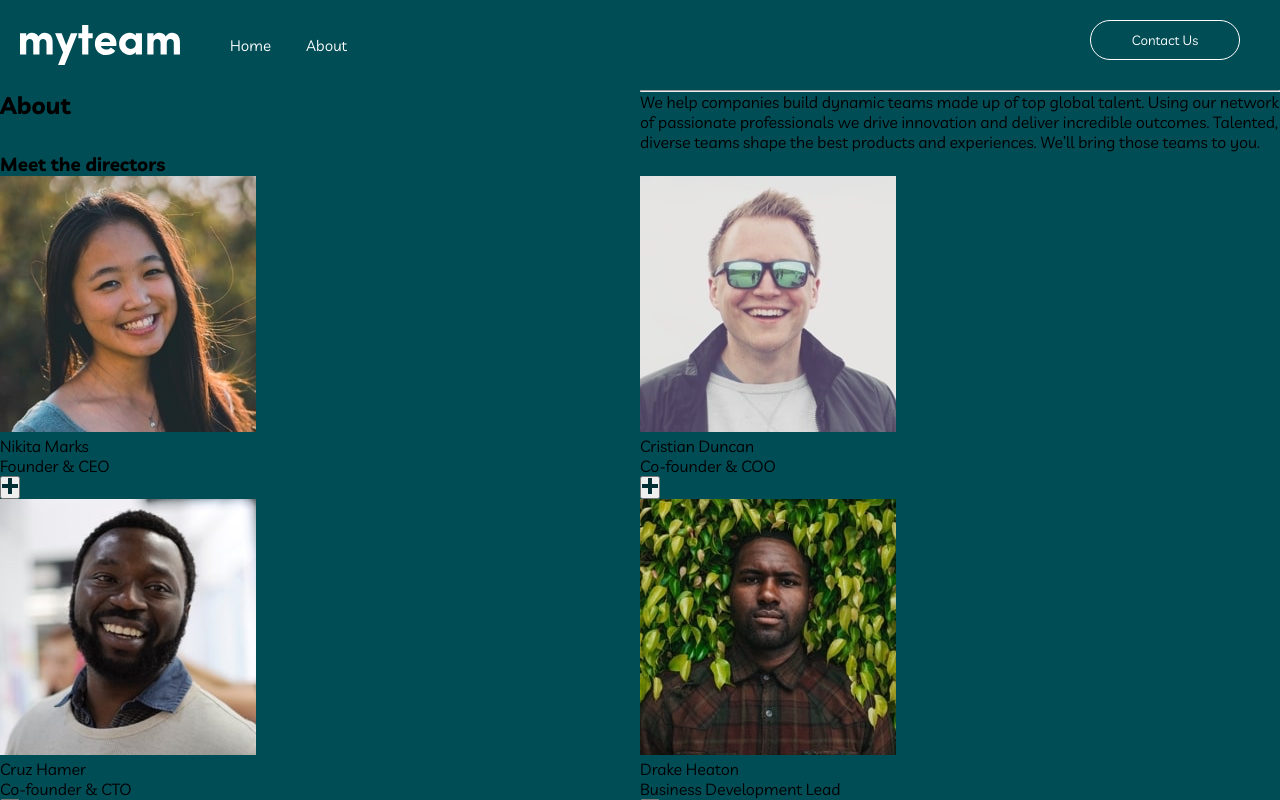
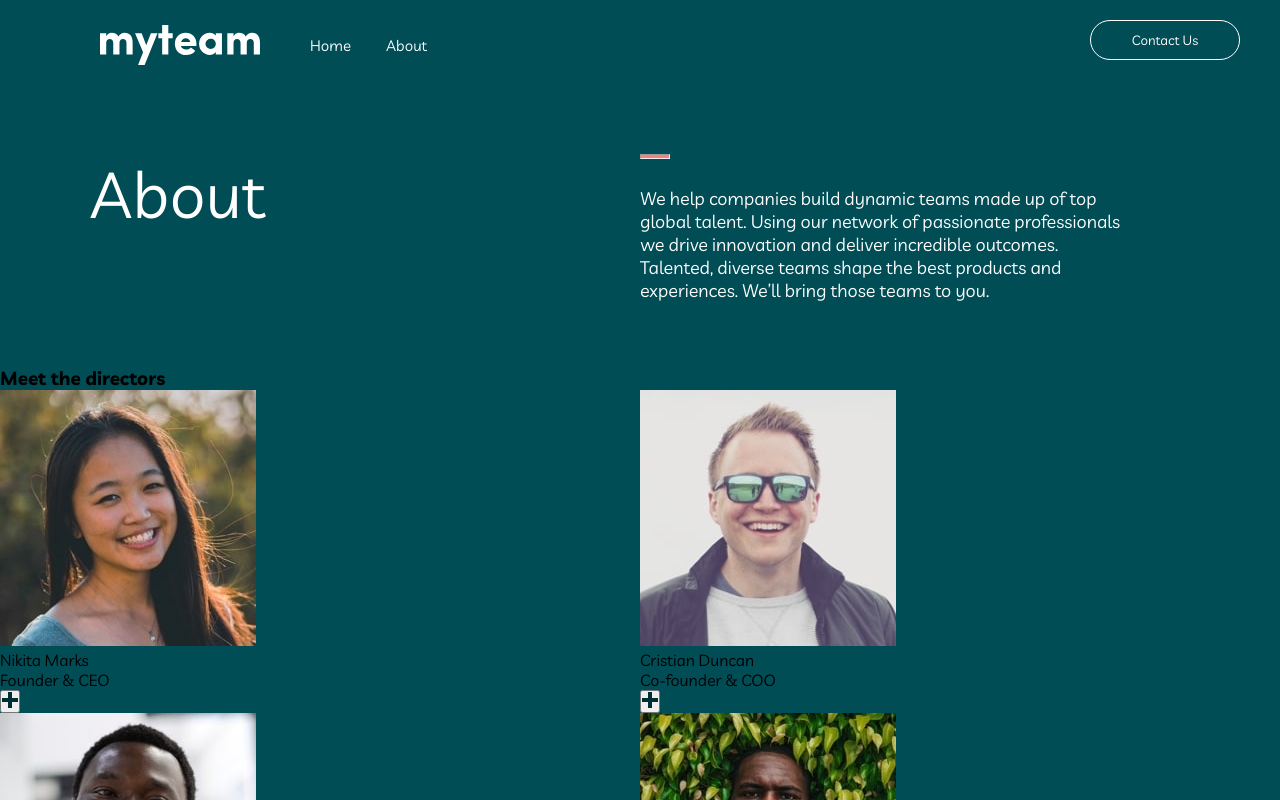
Before and after one commit to clf94-dev/myteam-multi-react, a React (Create React App) app: page /about in a window 1280 px wide. Shown: the top 800 px of the page. Built offline with nearby package versions, Linux system fonts and the light colour scheme.

Commit message:
added style TopAbout component

```diff
--- a/src/components/TopAbout.jsx
+++ b/src/components/TopAbout.jsx
@@ -3,7 +3,7 @@ import React from 'react'
 
 function TopAbout() {
     return (
-        <Grid container direction='row'>
+        <Grid container direction='row' className='topAbout-cont'>
             <Grid item md={6} xs={12}>
                 <h2>About</h2>
             </Grid>
--- a/src/styles/App.css
+++ b/src/styles/App.css
@@ -22,12 +22,12 @@ body {
   display: flex;
   justify-content: start;
   height: 90px;
-  max-width: 1700px;
+  max-width: 1600px;
 }
 
 .navbar .navbar-cont .navbar-logo {
   text-align: start;
-  margin-left: 20px;
+  margin-left: 100px;
   margin-top: 25px;
   cursor: pointer;
   align-items: center;
@@ -484,3 +484,36 @@ body {
   transition: all 0.3s ease;
   color: #f67e7e;
 }
+
+.topAbout-cont {
+  padding: 5% 7%;
+}
+
+.topAbout-cont h2 {
+  font-size: 64px;
+  font-family: "Livvic", sans-serif;
+  font-weight: 400;
+  color: white;
+}
+
+.topAbout-cont hr {
+  width: 30px;
+  height: 5px;
+  background-color: #f67e7e;
+  color: #f67e7e;
+  margin-bottom: 5%;
+}
+
+@media screen and (max-width: 1080px) {
+  .topAbout-cont hr {
+    margin-top: 2%;
+    margin-bottom: 9%;
+  }
+}
+
+.topAbout-cont p {
+  font-size: 18px;
+  font-family: "Livvic", sans-serif;
+  color: white;
+  padding-right: 11%;
+}
--- a/src/styles/App.scss
+++ b/src/styles/App.scss
@@ -41,10 +41,10 @@ body {
         display: flex;
         justify-content: start;
         height: 90px;
-        max-width: 1700px;
+        max-width: 1600px;
         .navbar-logo {
             text-align: start;
-            margin-left: 20px;
+            margin-left: 100px;
             margin-top: 25px;
             cursor: pointer;
             align-items: center;
@@ -411,3 +411,31 @@ body {
         }
     }
 }
+
+//TopAbout component -----------------------------
+.topAbout-cont {
+    padding: 5% 7%;
+    h2 {
+        font-size: $h1-small;
+        font-family: $font-fam;
+        font-weight: 400;
+        color: $White;
+    }
+    hr {
+        width: 30px;
+        height: 5px;
+        background-color: $Light-coral;
+        color: $Light-coral;
+        @media screen and (max-width: 1080px) {
+            margin-top: 2%;
+            margin-bottom: 9%;
+        }
+        margin-bottom: 5%;
+    }
+    p {
+        font-size: $body1-size;
+        font-family: $font-fam;
+        color: $White;
+        padding-right: 11%;
+    }
+}
```
Also changed, not shown: src/styles/App.min.css.
